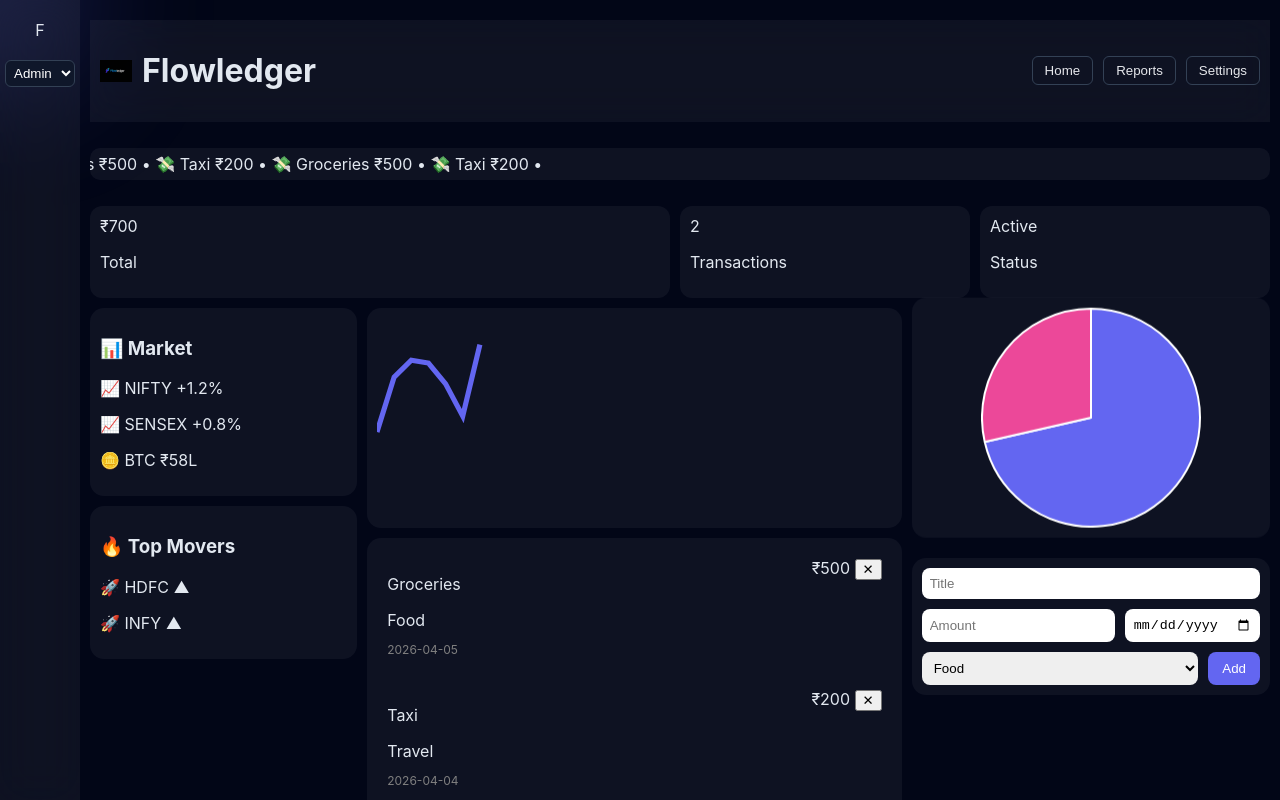
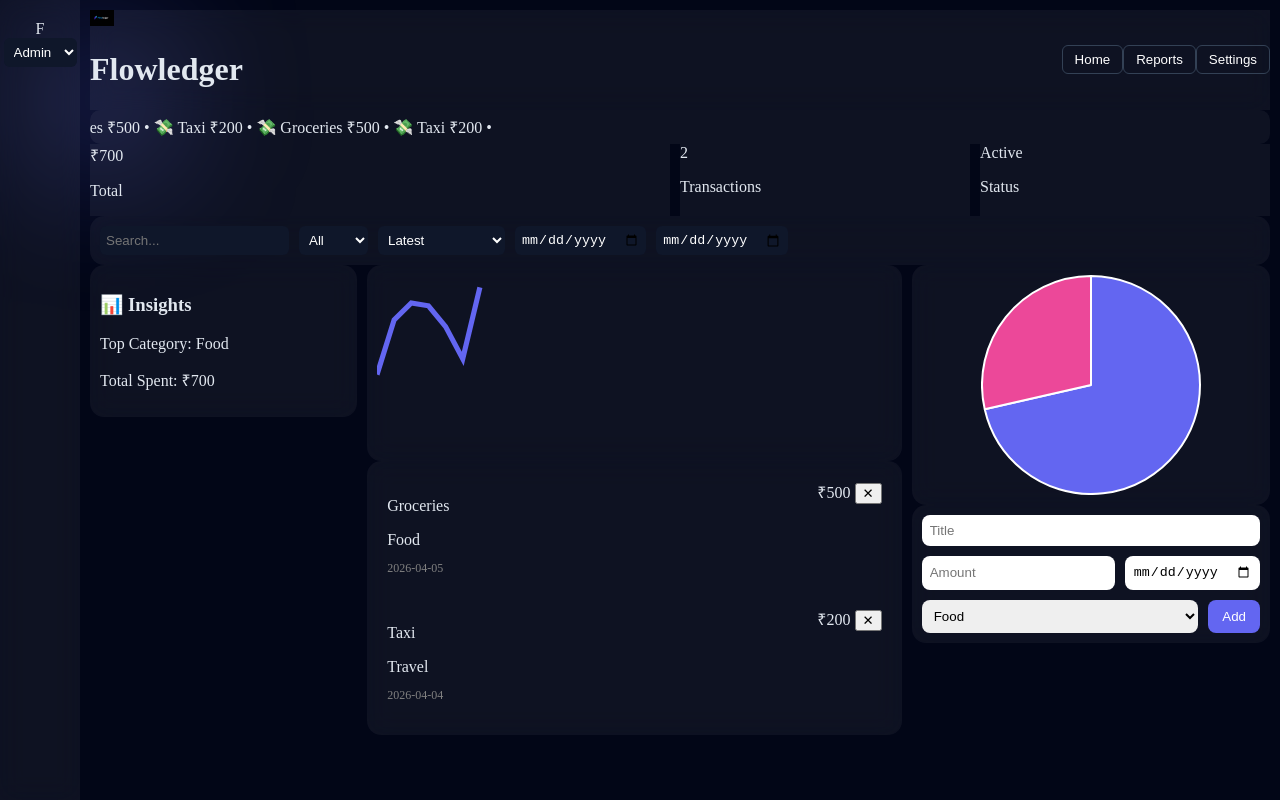
Before and after one commit to SujalManglani/Flowledger, a Vue app: page /dashboard in a window 1280 px wide. Built offline with nearby package versions, Linux system fonts and the light colour scheme.

Commit message:
Updated dashboard UI and features

```diff
--- a/src/pages/DashboardPreview.vue
+++ b/src/pages/DashboardPreview.vue
@@ -1,5 +1,5 @@
 <script setup>
-import { ref, computed, onMounted } from "vue";
+import { ref, computed, onMounted, watch } from "vue";
 
 import CategoryChart from "../components/dashboard/CategoryChart.vue";
 import WaveChart from "../components/dashboard/WaveChart.vue";
@@ -8,11 +8,21 @@ import TransactionList from "../components/transactions/TransactionList.vue";
 import Ticker from "../components/Ticker.vue";
 import logo from "../assets/logo.png";
 
-/* DATA */
-const transactions = ref([
+/* LOCAL STORAGE */
+const saved = localStorage.getItem("transactions");
+
+const transactions = ref(
+  saved
+    ? JSON.parse(saved)
+    : [
         { id: 1, title: "Groceries", amount: 500, category: "Food", date: "2026-04-05" },
         { id: 2, title: "Taxi", amount: 200, category: "Travel", date: "2026-04-04" }
-]);
+      ]
+);
+
+watch(transactions, (val) => {
+  localStorage.setItem("transactions", JSON.stringify(val));
+}, { deep: true });
 
 const addTransaction = (tx) => transactions.value.push(tx);
 const deleteTransaction = (id) => {
@@ -26,11 +36,58 @@ const total = computed(() =>
 /* ROLE */
 const role = ref("admin");
 
+/* FILTERS */
+const selectedCategory = ref("All");
+const searchQuery = ref("");
+const sortOption = ref("latest");
+const fromDate = ref("");
+const toDate = ref("");
+
+const filteredTransactions = computed(() => {
+  let data = [...transactions.value];
+
+  if (selectedCategory.value !== "All") {
+    data = data.filter(t => t.category === selectedCategory.value);
+  }
+
+  if (searchQuery.value) {
+    data = data.filter(t =>
+      t.title.toLowerCase().includes(searchQuery.value.toLowerCase())
+    );
+  }
+
+  if (fromDate.value) {
+    data = data.filter(t => new Date(t.date) >= new Date(fromDate.value));
+  }
+
+  if (toDate.value) {
+    data = data.filter(t => new Date(t.date) <= new Date(toDate.value));
+  }
+
+  if (sortOption.value === "amount") {
+    data.sort((a, b) => b.amount - a.amount);
+  } else {
+    data.sort((a, b) => new Date(b.date) - new Date(a.date));
+  }
+
+  return data;
+});
+
+const categories = computed(() => [
+  "All",
+  ...new Set(transactions.value.map(t => t.category))
+]);
+
+const topCategory = computed(() => {
+  const map = {};
+  transactions.value.forEach(t => {
+    map[t.category] = (map[t.category] || 0) + t.amount;
+  });
+  return Object.keys(map).reduce((a, b) => (map[a] > map[b] ? a : b), "None");
+});
+
 /* COUNTER */
 const animatedTotal = ref(0);
-
-/* PARALLAX */
-const offset = ref(0);
 
 onMounted(() => {
   let start = 0;
@@ -46,24 +103,7 @@ onMounted(() => {
     }
   }, 25);
 
-  const dashboard = document.querySelector(".dashboard");
-
-  if (dashboard) {
-    dashboard.addEventListener("scroll", () => {
-      offset.value = dashboard.scrollTop;
-    });
-  }
-
-  const cards = document.querySelectorAll(".card");
-
-  const observer = new IntersectionObserver((entries) => {
-    entries.forEach((entry) => {
-      if (entry.isIntersecting) entry.target.classList.add("show");
-    });
-  });
-
-  cards.forEach((c) => observer.observe(c));
-
+  /* CURSOR GLOW */
   window.addEventListener("mousemove", (e) => {
     const glow = document.querySelector(".cursor-glow");
     if (glow) {
@@ -72,19 +112,30 @@ onMounted(() => {
     }
   });
 });
-</script><template>
-<div class="app">  <div class="cursor-glow"></div>  <div class="sidebar glass">
-    <div class="logo">F</div><select v-model="role" class="role-select">
+</script>
+
+<template>
+<div class="app">
+
+  <div class="cursor-glow"></div>
+
+  <!-- SIDEBAR -->
+  <div class="sidebar glass">
+    <div class="logo">F</div>
+
+    <select v-model="role" class="role-select">
       <option value="admin">Admin</option>
       <option value="viewer">Viewer</option>
     </select>
+  </div>
 
-  </div>  <div class="dashboard"><div
-  class="parallax-bg"
-  :style="{ transform: `translateY(${offset * 0.2}px)` }"
-></div>
+  <div class="dashboard">
 
-<div class="header glass">
+    <!-- BACKGROUND -->
+    <div class="parallax-bg"></div>
+
+    <!-- HEADER -->
+    <div class="header glass fade-in">
       <div class="title">
         <img :src="logo" class="logo-img" />
         <h1>Flowledger</h1>
@@ -97,41 +148,48 @@ onMounted(() => {
       </div>
     </div>
 
-<div class="ticker">
+    <div class="ticker fade-in">
       <Ticker :transactions="transactions" />
     </div>
 
-<div class="topbar">
-  <div class="stat big">₹{{ animatedTotal }}<p>Total</p></div>
-  <div class="stat">{{ transactions.length }}<p>Transactions</p></div>
-  <div class="stat">Active<p>Status</p></div>
+    <div class="topbar fade-in">
+      <div class="stat glass">₹{{ animatedTotal }}<p>Total</p></div>
+      <div class="stat glass">{{ transactions.length }}<p>Transactions</p></div>
+      <div class="stat glass">Active<p>Status</p></div>
+    </div>
+
+    <!-- FILTER -->
+    <div class="card glass filter-bar fade-in">
+      <input v-model="searchQuery" placeholder="Search..." />
+      <select v-model="selectedCategory">
+        <option v-for="cat in categories" :key="cat">{{ cat }}</option>
+      </select>
+      <select v-model="sortOption">
+        <option value="latest">Latest</option>
+        <option value="amount">Highest Amount</option>
+      </select>
+      <input type="date" v-model="fromDate" />
+      <input type="date" v-model="toDate" />
     </div>
 
     <div class="content">
 
       <div class="left">
-    <div class="card glow-card">
-      <h3>📊 Market</h3>
-      <p>📈 NIFTY +1.2%</p>
-      <p>📈 SENSEX +0.8%</p>
-      <p>🪙 BTC ₹58L</p>
-    </div>
-
-    <div class="card glow-card">
-      <h3>🔥 Top Movers</h3>
-      <p>🚀 HDFC ▲</p>
-      <p>🚀 INFY ▲</p>
+        <div class="card glass fade-in">
+          <h3>📊 Insights</h3>
+          <p>Top Category: {{ topCategory }}</p>
+          <p>Total Spent: ₹{{ total }}</p>
         </div>
       </div>
 
       <div class="center">
-    <div class="card hero">
+        <div class="card glass fade-in">
           <WaveChart :transactions="transactions" />
         </div>
 
-    <div class="card list">
+        <div class="card glass fade-in">
           <TransactionList
-        :transactions="transactions"
+            :transactions="filteredTransactions"
             :role="role"
             @delete="deleteTransaction"
           />
@@ -139,187 +197,148 @@ onMounted(() => {
       </div>
 
       <div class="right">
-    <div class="card pie">
+        <div class="card glass fade-in">
           <CategoryChart :transactions="transactions" />
         </div>
 
-    <!-- ✅ FIXED HERE -->
-    <div class="card form" v-show="role === 'admin'">
+        <div class="card glass fade-in" v-show="role === 'admin'">
           <AddTransactionForm @add="addTransaction" />
         </div>
       </div>
 
     </div>
-
   </div>
 </div>
-</template><style scoped>
+</template>
 
-/* SAME CSS — UNCHANGED */
-
+<style scoped>
 :global(body) {
   margin: 0;
   background: #020617;
   color: #e5e7eb;
-  font-family: "Inter", sans-serif;
 }
 
+/* LAYOUT */
 .app {
   display: flex;
   height: 100vh;
 }
 
+/* SIDEBAR */
 .sidebar {
   width: 80px;
   display: flex;
   flex-direction: column;
   align-items: center;
   padding-top: 20px;
-  gap: 20px;
 }
 
-.role-select {
-  width: 70px;
-  padding: 4px;
-  border-radius: 6px;
-  background: #0f172a;
-  color: white;
-  border: 1px solid #334155;
+/* GLASS */
+.glass {
+  background: rgba(255,255,255,0.05);
+  backdrop-filter: blur(12px);
 }
 
+/* DASHBOARD */
 .dashboard {
   flex: 1;
-  position: relative;
-  display: flex;
-  flex-direction: column;
-  gap: 10px;
   padding: 10px;
-  min-height: 100vh;
   overflow-y: auto;
-  scroll-behavior: smooth;
 }
 
+/* BACKGROUND */
 .parallax-bg {
   position: fixed;
-  top: 0;
-  left: 0;
-  width: 100%;
-  height: 100%;
-  z-index: 0;
+  inset: 0;
+  z-index: -1;
   background:
     radial-gradient(circle at 20% 30%, rgba(99,102,241,0.25), transparent),
     linear-gradient(135deg, #020617, #0f172a);
 }
 
-.dashboard > * {
-  position: relative;
-  z-index: 1;
-}
-
-.glass {
-  background: rgba(255,255,255,0.05);
-  backdrop-filter: blur(18px);
-}
-
+/* HEADER */
 .header {
   display: flex;
   justify-content: space-between;
   align-items: center;
-  padding: 10px;
 }
 
-.nav-buttons {
-  display: flex;
-  gap: 10px;
-}
-
+/* NAV */
 .nav-buttons button {
   background: transparent;
   border: 1px solid #334155;
-  color: #e5e7eb;
+  color: white;
   padding: 6px 12px;
   border-radius: 6px;
-  cursor: pointer;
 }
 
-.nav-buttons button:hover {
-  background: #1e293b;
+/* LOGO */
+.logo-img {
+  width: 24px;
 }
 
+/* GRID */
 .topbar {
   display: grid;
   grid-template-columns: 2fr 1fr 1fr;
   gap: 10px;
 }
 
-.stat {
-  background: rgba(255,255,255,0.05);
-  padding: 10px;
-  border-radius: 12px;
-}
-
 .content {
   display: grid;
   grid-template-columns: 1fr 2fr 1fr;
   gap: 10px;
-  align-items: start;
 }
 
-.left, .center, .right {
-  display: flex;
-  flex-direction: column;
-  gap: 10px;
+/* CARD */
+.card {
+  padding: 10px;
+  border-radius: 14px;
+  transition: all 0.3s ease;
 }
 
-.hero { height: 200px; }
-.list { max-height: 300px; overflow-y: auto; }
-
-.pie {
-  display: flex;
-  justify-content: center;
-  align-items: center;
-  animation: float 4s ease-in-out infinite;
+/* 🔥 FOCUS BLUR EFFECT */
+.content:hover .card {
+  filter: blur(2px);
+  opacity: 0.6;
+  transform: scale(0.98);
 }
 
-@keyframes float {
-  0% { transform: translateY(0px); }
-  50% { transform: translateY(-12px); }
-  100% { transform: translateY(0px); }
+.content .card:hover {
+  filter: blur(0);
+  opacity: 1;
+  transform: scale(1.02);
+  backdrop-filter: blur(22px);
+  box-shadow: 0 0 25px rgba(99,102,241,0.4);
+  z-index: 2;
 }
 
-.pie canvas {
-  animation: spin 10s linear infinite;
+/* FILTER */
+.filter-bar {
+  display: flex;
+  gap: 10px;
+  flex-wrap: wrap;
 }
 
-@keyframes spin {
-  from { transform: rotate(0deg); }
-  to { transform: rotate(360deg); }
+input, select {
+  padding: 6px;
+  border-radius: 6px;
+  background: #0f172a;
+  color: white;
+  border: none;
 }
 
-.form { max-height: 300px; overflow-y: auto; }
-
-.card {
-  background: rgba(255,255,255,0.05);
-  padding: 10px;
-  border-radius: 14px;
-  opacity: 0;
-  transform: translateY(30px);
-  transition: 0.4s;
+/* FADE */
+.fade-in {
+  animation: fadeIn 0.5s ease forwards;
 }
 
-.card.show {
-  opacity: 1;
-  transform: translateY(0);
+@keyframes fadeIn {
+  from { opacity: 0; transform: translateY(10px); }
+  to { opacity: 1; transform: translateY(0); }
 }
 
-.glow-card:hover {
-  box-shadow: 0 0 20px rgba(99,102,241,0.4);
-}
-
-.content:hover .card:not(:hover) {
-  filter: blur(3px);
-}
-
+/* CURSOR GLOW */
 .cursor-glow {
   position: fixed;
   width: 200px;
@@ -327,25 +346,9 @@ onMounted(() => {
   background: radial-gradient(circle, rgba(99,102,241,0.3), transparent);
   filter: blur(60px);
   pointer-events: none;
-  transform: translate(-50%, -50%);
 }
 
-.ticker {
-  position: relative;
-  z-index: 2;
-  margin: 8px 0;
-}
-
-.title {
-  display: flex;
-  align-items: center;
-  gap: 10px;
-}
-
-.logo-img {
-  width: 32px;
-}
-
+/* RESPONSIVE */
 @media (max-width: 900px) {
   .sidebar { display: none; }
   .content {
@@ -353,5 +356,4 @@ onMounted(() => {
     flex-direction: column;
   }
 }
-
 </style>
```
Lines whose indentation alone changed are shown as unchanged.
